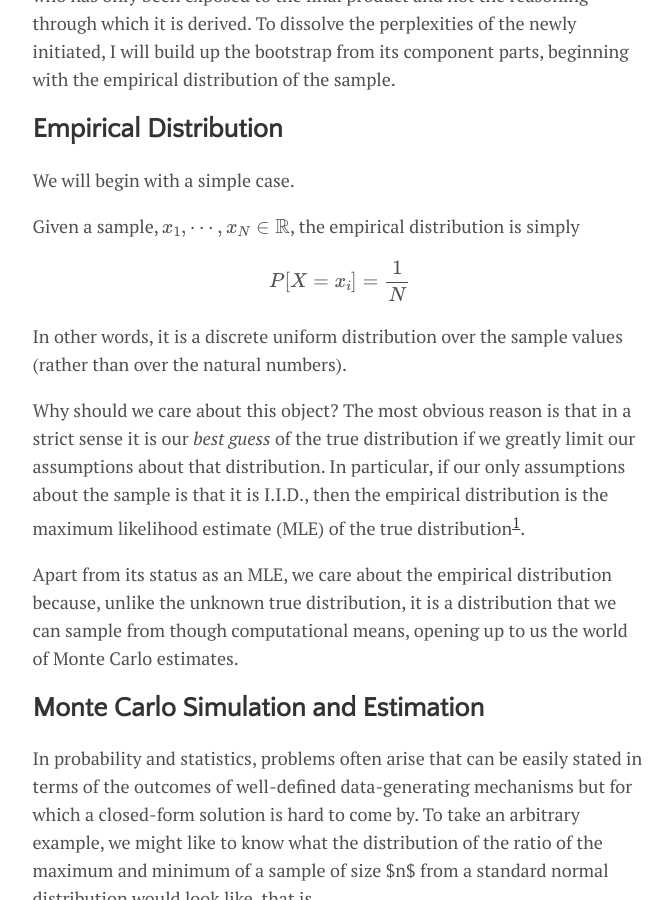
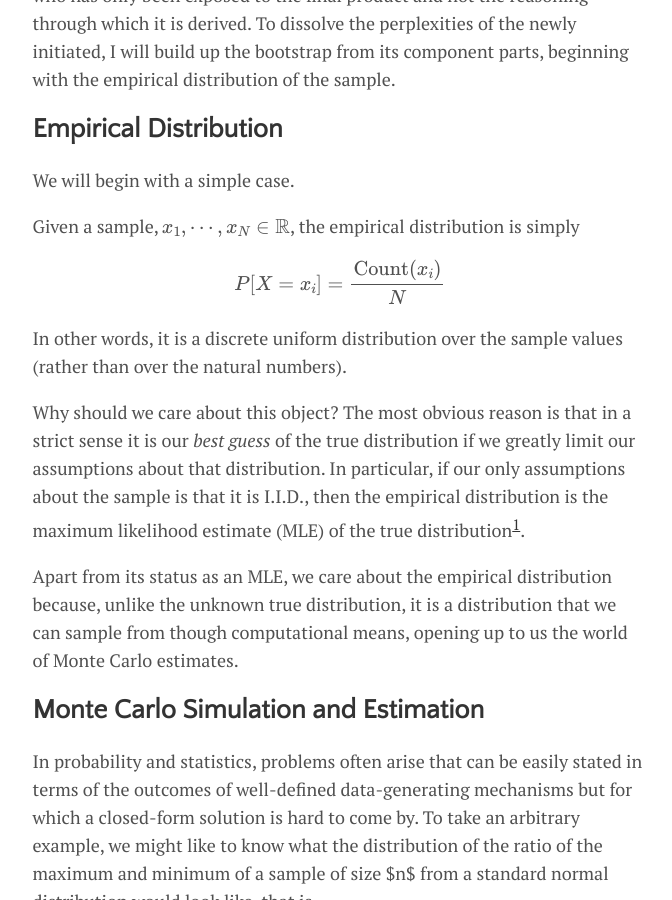
Before and after one commit to DanielAmes/DanielAmes.github.io, a Jekyll site: the page built from _posts/2024-12-30-monte-carlo.md, in a window 1280 px wide and 900 px high, scrolled down 708 px. Shown: the whole window, without its empty margins (300-972 px from the left). Built offline with Jekyll 4.4.1, drawn with Linux system fonts in a browser that asks for light colours; formulas are drawn with MathJax 3.

Commit message:
Added Caption

```diff
--- a/_posts/2024-12-30-monte-carlo.md
+++ b/_posts/2024-12-30-monte-carlo.md
@@ -16,7 +16,7 @@ We will begin with a simple case.
 Given a sample, $$x_{1},\cdots,x_{N} \in \mathbb{R}$$, the empirical distribution is simply
 
 $$
-P[X = x_i] = \frac{1}{N}
+P[X = x_i] = \frac{\text{Count}(x_{i})}{N}
 $$
 
 In other words, it is a discrete uniform distribution over the sample values (rather than over the natural numbers).
```
Also changed, not shown: other parts of _posts/2024-12-30-monte-carlo.md (+1 -0 lines).
